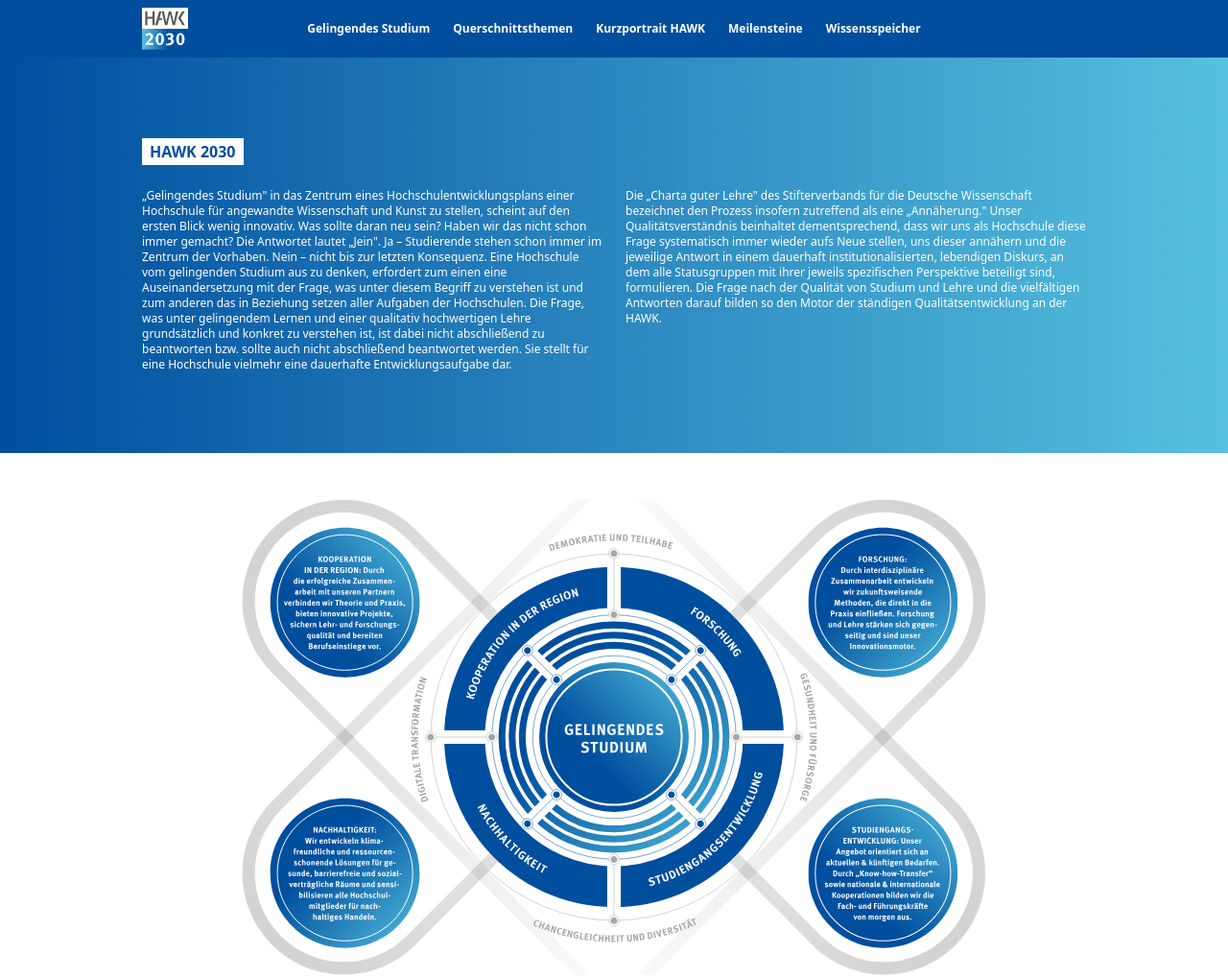
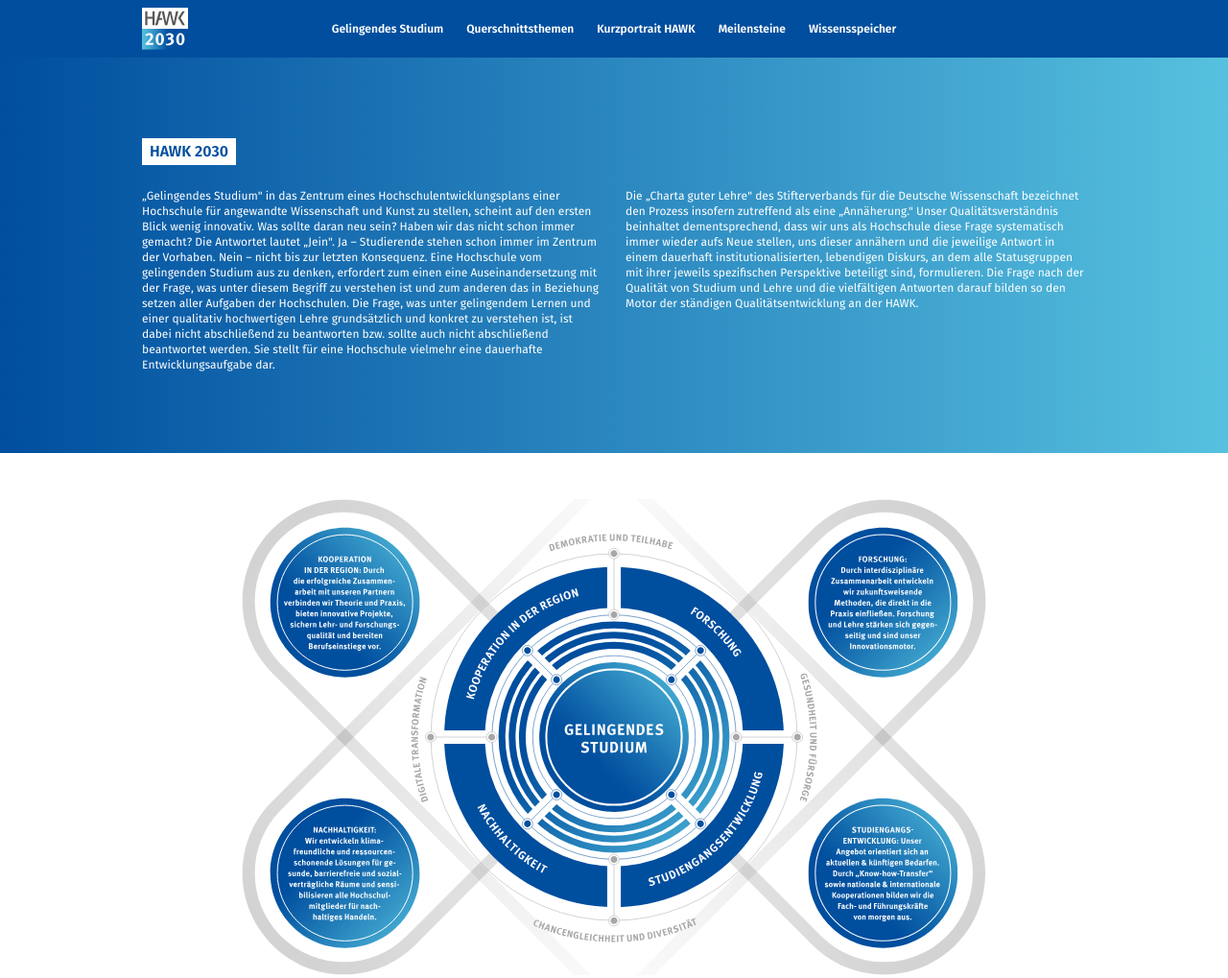
Before and after one commit to hawk-digital-environments/HEP-Landing-Page, a plain HTML site: page index.html in a window 1280 px wide. Shown: the top 1019 px of the page at 96% size. Drawn offline with nearby package versions, Linux system fonts and the light colour scheme.

Commit message:
Add Fira Sans fonts and font-face rules
Add three Fira Sans OTF files to assets/fonts and register them in index.html via @font-face rules (Regular 400, Medium 500, SemiBold 600-700) using format("opentype") and font-display: swap. Also set body and .font-sans to use "Fira Sans", Arial, sans-serif to make the new font the site default.

```diff
--- a/index.html
+++ b/index.html
@@ -7,6 +7,35 @@
   <meta name="description" content="HAWK 2030: Gelingendes Studium, Querschnittsthemen, Kurzportrait, Meilensteine und Wissensspeicher." />
   <script src="https://unpkg.com/@tailwindcss/browser@4"></script>
   <style>
+    @font-face {
+      font-family: "Fira Sans";
+      src: url("assets/fonts/FiraSans-Regular_1697536294.otf") format("opentype");
+      font-weight: 400;
+      font-style: normal;
+      font-display: swap;
+    }
+
+    @font-face {
+      font-family: "Fira Sans";
+      src: url("assets/fonts/FiraSans-Medium_1577936052.otf") format("opentype");
+      font-weight: 500;
+      font-style: normal;
+      font-display: swap;
+    }
+
+    @font-face {
+      font-family: "Fira Sans";
+      src: url("assets/fonts/FiraSans-SemiBold_4232715620.otf") format("opentype");
+      font-weight: 600 700;
+      font-style: normal;
+      font-display: swap;
+    }
+
+    body,
+    .font-sans {
+      font-family: "Fira Sans", Arial, sans-serif !important;
+    }
+
     [data-kurzportrait-nav]:focus,
     [data-kurzportrait-nav]:active,
     [data-kurzportrait-nav][data-pressed="true"] {
```
Also changed, not shown: assets/fonts/FiraSans-Medium_1577936052.otf (added), assets/fonts/FiraSans-Regular_1697536294.otf (added), assets/fonts/FiraSans-SemiBold_4232715620.otf (added).
